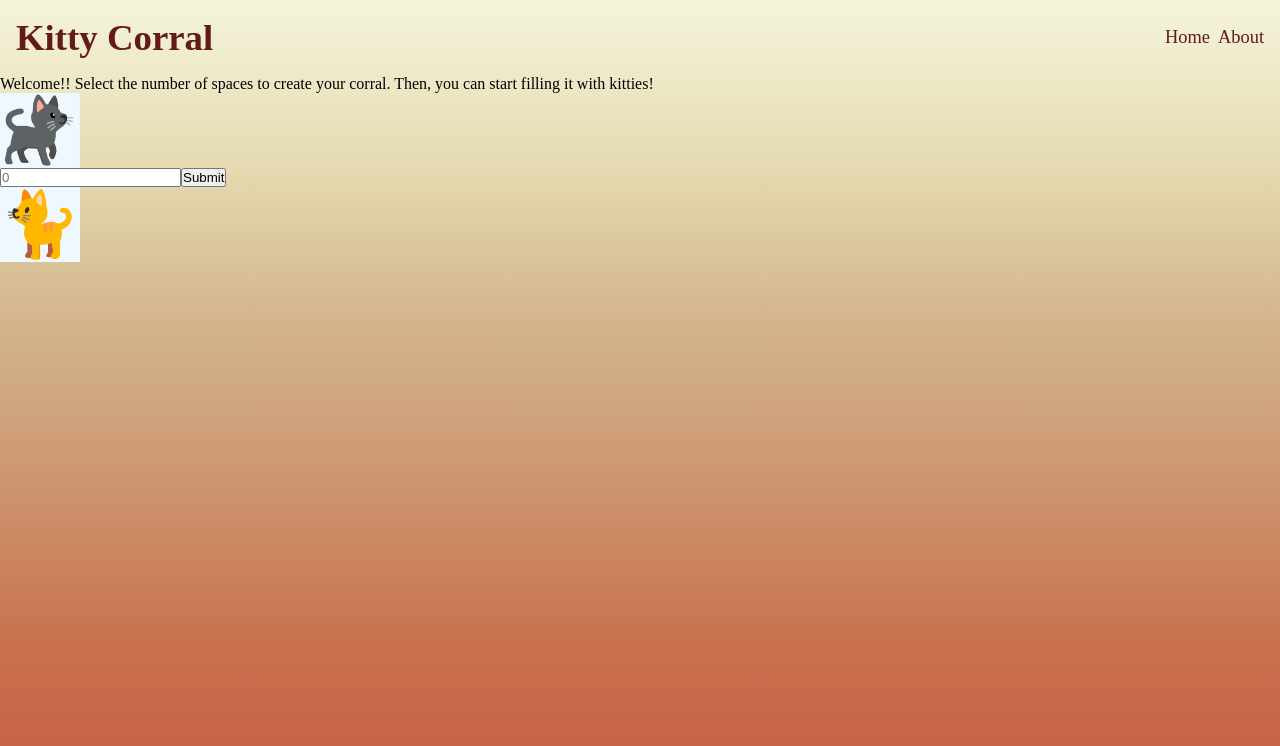
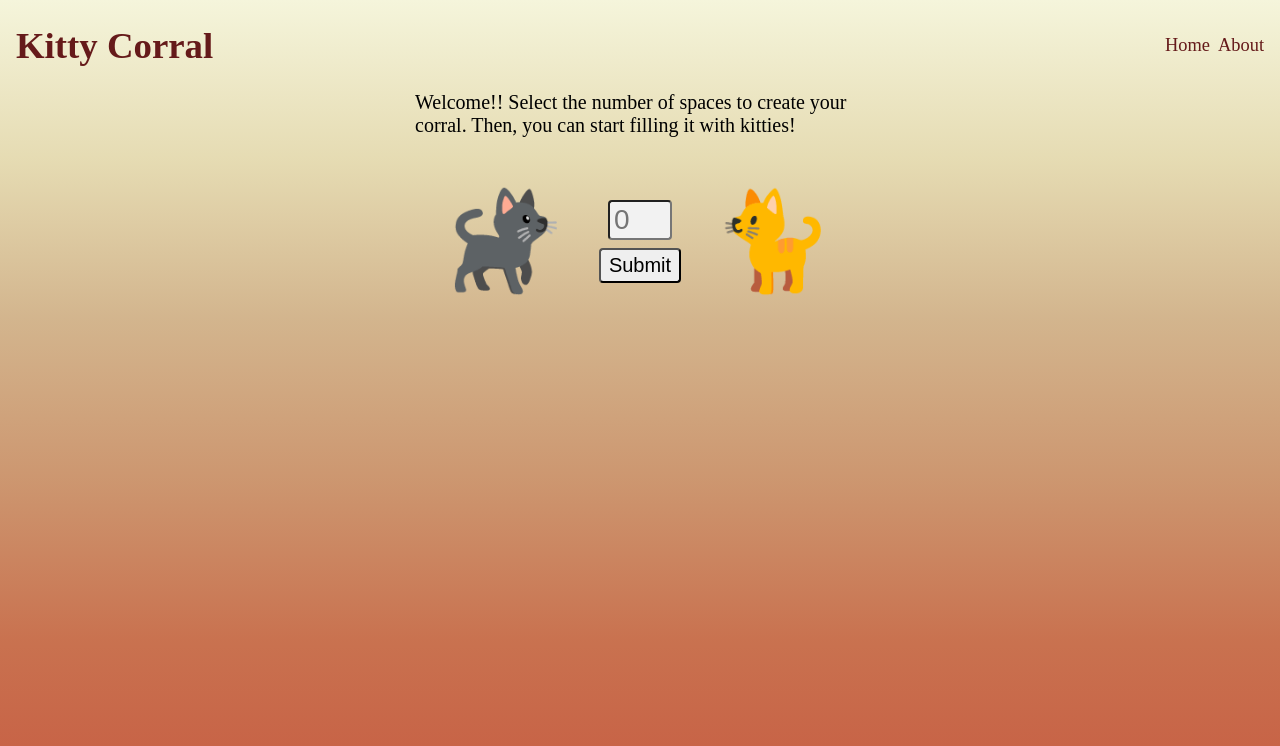
Before and after one commit to franco-ortega/kitty-corral, a Next.js app: page / in a window 1280 px wide. Shown: the top 746 px of the page. Built offline with nearby package versions, Linux system fonts and the light colour scheme.

Commit message:
move cats to each side of form and increase size of each

```diff
--- a/components/header/Header.module.css
+++ b/components/header/Header.module.css
@@ -1,5 +1,5 @@
 .Header {
-    margin: 1rem;
+    margin: 1.5rem 1rem;
 
     display: flex;
     flex-direction: row;
--- a/components/home/Home.module.css
+++ b/components/home/Home.module.css
@@ -1,21 +1,23 @@
 .Home {
-  /* background-color: beige; */
-  /* margin-inline: auto; */
-  /* padding: 1rem; */
-  /* max-width: 20rem; */
+  width: 90%;
+  max-width: 45ch;
+  margin-inline: auto;
 
-  /* display: flex; */
-  /* flex-direction: column; */
-  /* align-items: center; */
-  /* gap: 1rem; */
+  font-size: 1.25rem;
+  /* outline: 1px solid green; */
+}
+
+.Home div {
+  margin-top: 3rem;
+  display: flex;
+  flex-direction: row;
+  align-items: center;
+  justify-content: space-evenly;
 }
 
 .Home span {
-  display: inline-block;
-  background-color: aliceblue;
   transform: scale(-1, 1);
-
-  font-size: 4rem;
+  font-size: 6rem;
 }
 
 .Home form + span {
@@ -23,17 +25,22 @@
 }
 
 .Home form {
-  /* display: flex; */
-  /* flex-direction: column; */
-  /* align-items: center; */
-  /* gap: 0.5rem; */
+  display: flex;
+  flex-direction: column;
+  align-items: center;
+  gap: 0.5rem;
 }
 
 .Home input {
-  /* width: 3rem; */
-  /* text-align: center; */
+  border-radius: .25rem;
+  background-color: hsl(0, 0%, 95%);
+  width: 4rem;
+  padding: 0.1rem 0.25rem;
+  font-size: 1.75rem;
 }
 
 .Home button {
-  /* padding: .1rem; */
+  border-radius: .25rem;
+  padding: 0.25rem 0.5rem;
+  font-size: 1.25rem;
 }
```
